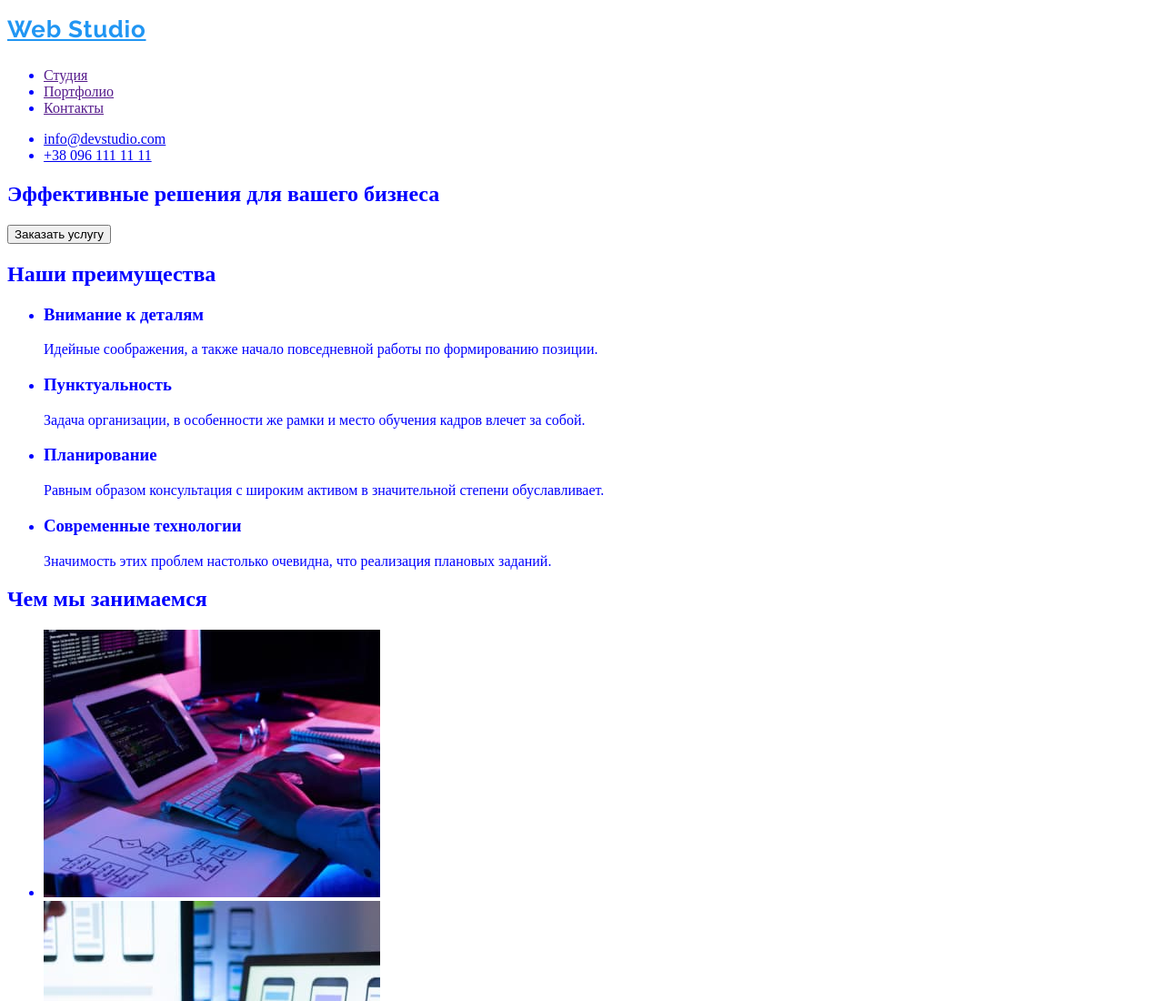
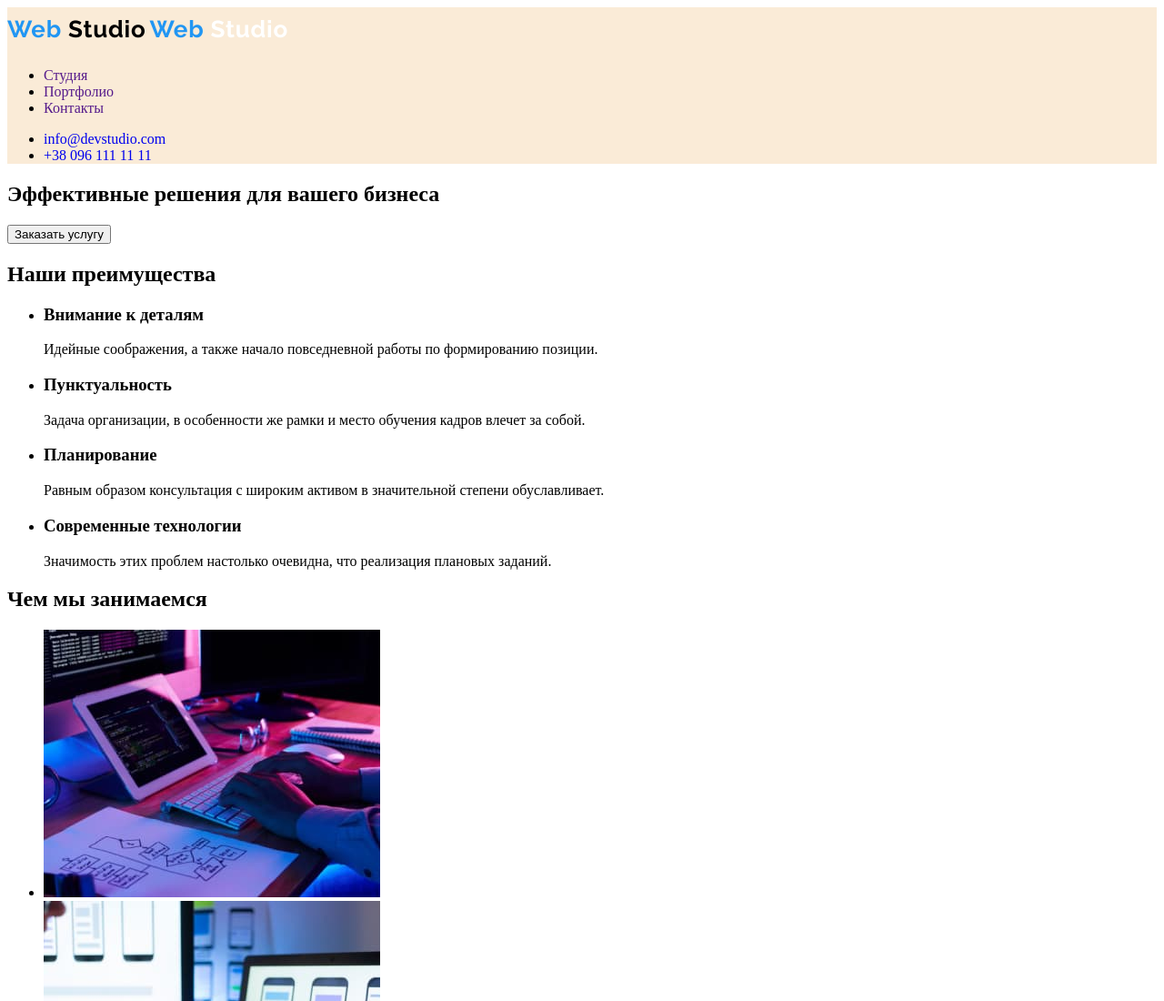
Before and after one commit to PanSerg/goit-markup-hw-02, a plain HTML site: page index.html in a window 1280 px wide. Shown: the top 1100 px of the page at 91% size. Drawn offline with Linux system fonts and the light colour scheme.

Commit message:
Стили 23.07

```diff
--- a/css/styles.css
+++ b/css/styles.css
@@ -1,9 +1,13 @@
 body {
-    color: #0000ff;
+    /* color: #0000ff; */
 }
 
 .list-item {
 
+}
+
+a {
+    text-decoration: none;
 }
 
 .logo {
@@ -14,3 +18,15 @@ body {
         letter-spacing: 0.03em;
         color: #2196F3;
 }
+
+header {
+    background-color: antiquewhite;
+}
+
+.logo-dark {
+    color: #000;
+}
+
+.logo-light {
+    color: #fff;
+}
--- a/index.html
+++ b/index.html
@@ -16,6 +16,7 @@
     <header>
       <nav class="site-nav">
         <a class="logo" href="">Web <span class="logo-dark">Studio</span></a>
+        <a class="logo" href="">Web <span class="logo-light">Studio</span></a>
         <ul>
           <li class="site-nav"><a class="site-nav-link current" href="">Студия</a></li>
           <li class="site-nav"><a class="site-nav-link" href="">Портфолио</a></li>
```
